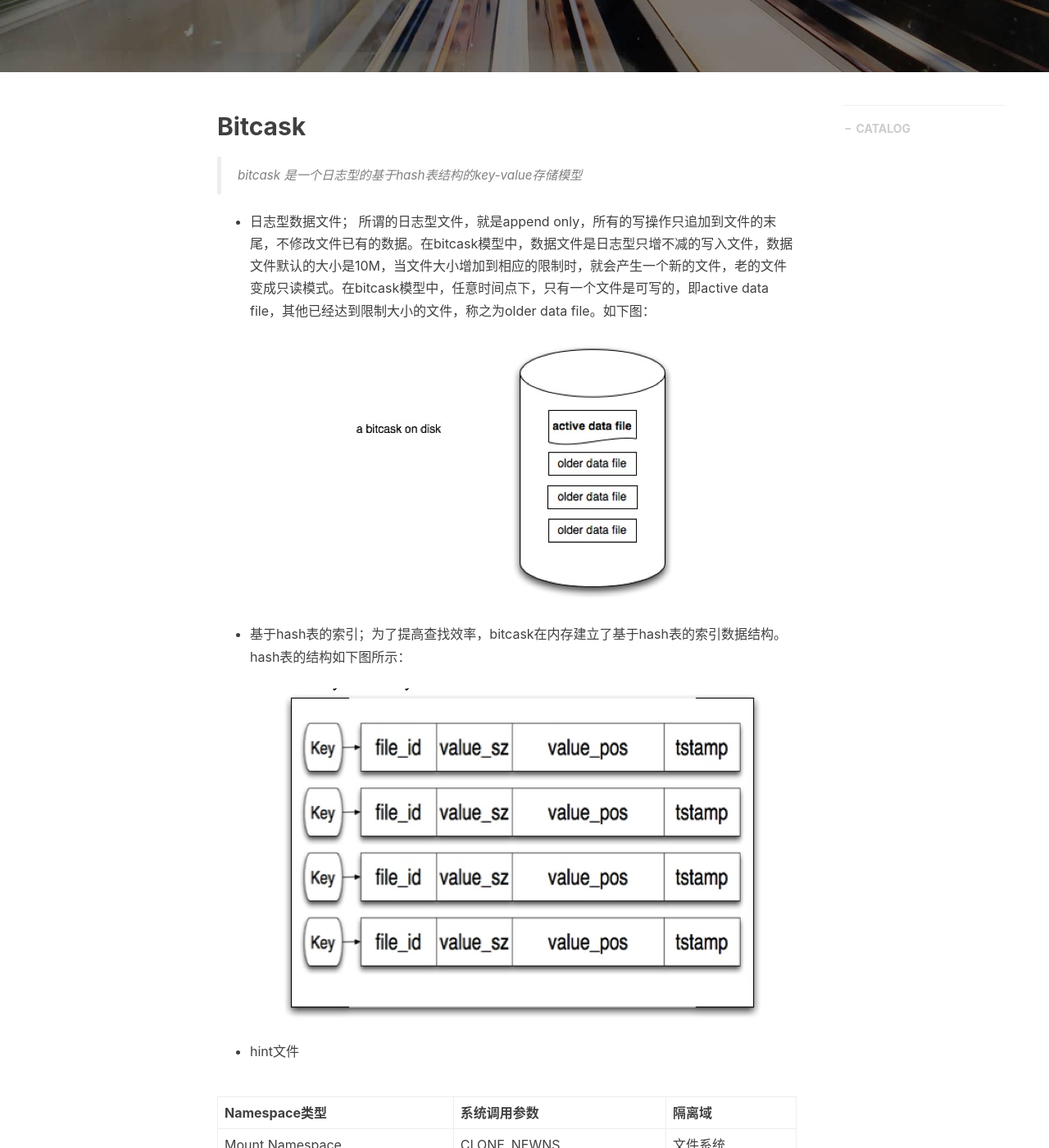
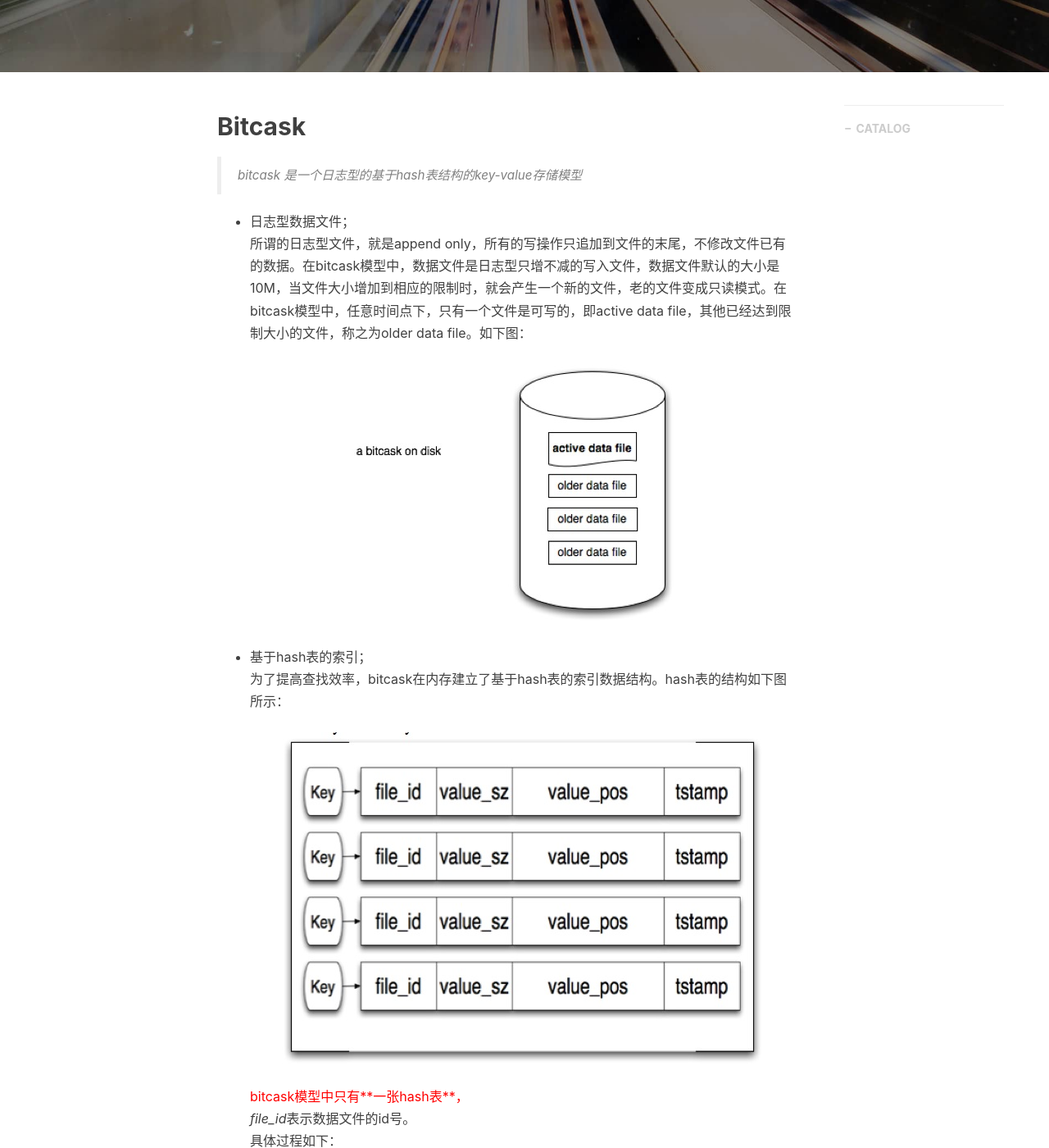
Before and after one commit to ZhuoHuang-HUST/zhuohuang-hust.github.io, a Jekyll site: the page built from _posts/2019-11-16-Bitcask_write的基本分析.markdown, in a window 1280 px wide and 1400 px high, scrolled down 495 px. Shown: the whole window at 82% size. Built offline with Jekyll 4.4.1, drawn with Linux system fonts in a browser that asks for light colours; nearby versions of some CDN libraries; comment, search, counter and statistics services are not loaded; some of the changed lines change nothing that is shown; some of the changed text lies outside the part shown.

Commit message:
bitcask post

```diff
--- a/_posts/2019-11-16-Bitcask_write的基本分析.markdown
+++ b/_posts/2019-11-16-Bitcask_write的基本分析.markdown
@@ -16,12 +16,27 @@
 
 > bitcask 是一个日志型的基于hash表结构的key-value存储模型
 
-- 日志型数据文件； 所谓的日志型文件，就是append only，所有的写操作只追加到文件的末尾，不修改文件已有的数据。在bitcask模型中，数据文件是日志型只增不减的写入文件，数据文件默认的大小是10M，当文件大小增加到相应的限制时，就会产生一个新的文件，老的文件变成只读模式。在bitcask模型中，任意时间点下，只有一个文件是可写的，即active data file，其他已经达到限制大小的文件，称之为older data file。如下图：
+- 日志型数据文件；
+  所谓的日志型文件，就是append only，所有的写操作只追加到文件的末尾，不修改文件已有的数据。在bitcask模型中，数据文件是日志型只增不减的写入文件，数据文件默认的大小是10M，当文件大小增加到相应的限制时，就会产生一个新的文件，老的文件变成只读模式。在bitcask模型中，任意时间点下，只有一个文件是可写的，即active data file，其他已经达到限制大小的文件，称之为older data file。如下图：
    ![20191116-01](/img/in-post/20191116/20191116-01.jpg)
-- 基于hash表的索引；为了提高查找效率，bitcask在内存建立了基于hash表的索引数据结构。hash表的结构如下图所示：
+- 基于hash表的索引；
+  为了提高查找效率，bitcask在内存建立了基于hash表的索引数据结构。hash表的结构如下图所示：
    ![20191116-02](/img/in-post/20191116/20191116-02.jpg)
+  <font color=red> bitcask模型中只有**一张hash表**，</font> *file_id*表示数据文件的id号。
+  具体过程如下：
+   ![20191116-03](/img/in-post/20191116/20191116-03.jpg)
+   基本的写操作包含一次顺序的磁盘写入和一次内存的hash表更新。
+- hint文件
+  为了加快重建hash表的速度，bitcask模型中还存在一个hint file部分。hint file中存储着key-value的相关信息。当需要重建hash表时，不需要扫描所有的data文件，可以直接根据hint file记录的信息建立hash表。如下图所示：
+   ![20191116-04](/img/in-post/20191116/20191116-04.jpg)
+  <font color=red>*hint file相当于WAL(write-ahead log)*</font>
 
-- hint文件
+
+
+
+
+---
+
 
 |Namespace类型|系统调用参数|隔离域|
 |---|---|---|
```
Also changed, not shown: img/in-post/20191116/20191116-04.jpg (added).
